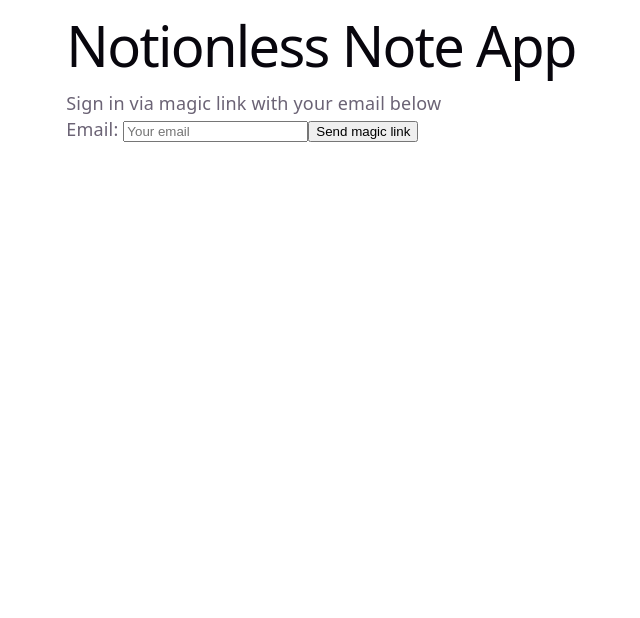
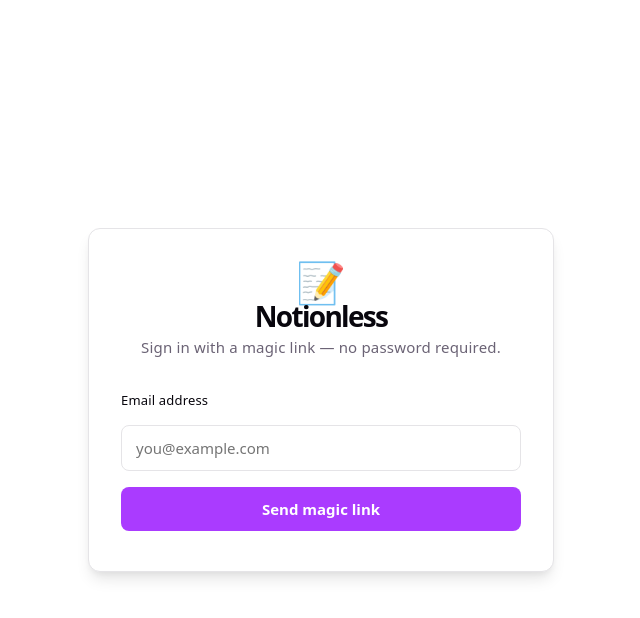
Before and after one commit to parwan-as/Notionless, a React (Vite) app: page /auth in a window 1280 px wide. Shown: the top 618 px of the page, without its empty margins (319-959 px from the left). Built offline with nearby package versions, Linux system fonts and the light colour scheme; no server answers.

Commit message:
improve auth UI and page link management

```diff
--- a/src/Node/BasicNode.tsx
+++ b/src/Node/BasicNode.tsx
@@ -36,6 +36,13 @@ export const BasicNode = ({
             nodeRef.current?.blur();
         }
     }, [isFocused]);
+
+    useEffect(() => {
+        if (nodeRef.current) {
+            nodeRef.current.textContent = node.value;
+        }
+        // eslint-disable-next-line react-hooks/exhaustive-deps
+    }, []);
 
     useEffect(() => {
         if (nodeRef.current && !isFocused) {
--- /dev/null
+++ b/src/auth/Auth.module.css
@@ -0,0 +1,109 @@
+.wrapper {
+    width: 100%;
+    min-height: 100svh;
+    display: flex;
+    justify-content: center;
+    align-items: center;
+    padding: 24px;
+    box-sizing: border-box;
+}
+
+.card {
+    width: 100%;
+    max-width: 400px;
+    padding: 40px 32px;
+    border: 1px solid var(--border);
+    border-radius: 12px;
+    background: var(--bg);
+    box-shadow: var(--shadow);
+    text-align: center;
+}
+
+.logo {
+    font-size: 40px;
+    margin-bottom: 8px;
+}
+
+.title {
+    font-size: 28px;
+    font-weight: 600;
+    color: var(--text-h);
+    margin: 0 0 8px;
+}
+
+.subtitle {
+    font-size: 15px;
+    color: var(--text);
+    margin: 0 0 28px;
+    line-height: 145%;
+}
+
+.form {
+    display: flex;
+    flex-direction: column;
+    gap: 12px;
+    text-align: left;
+}
+
+.label {
+    font-size: 13px;
+    font-weight: 500;
+    color: var(--text-h);
+}
+
+.input {
+    width: 100%;
+    padding: 12px 14px;
+    font-size: 15px;
+    font-family: inherit;
+    color: var(--text-h);
+    background: var(--bg);
+    border: 1px solid var(--border);
+    border-radius: 8px;
+    outline: none;
+    box-sizing: border-box;
+    transition: border-color 0.15s ease;
+}
+
+.input:focus {
+    border-color: var(--accent);
+}
+
+.button {
+    margin-top: 4px;
+    padding: 12px 14px;
+    font-size: 15px;
+    font-weight: 600;
+    font-family: inherit;
+    color: #fff;
+    background: var(--accent);
+    border: none;
+    border-radius: 8px;
+    cursor: pointer;
+    transition: opacity 0.15s ease;
+}
+
+.button:hover {
+    opacity: 0.9;
+}
+
+.button:disabled {
+    opacity: 0.6;
+    cursor: not-allowed;
+}
+
+.sent {
+    padding: 16px;
+    border-radius: 8px;
+    background: var(--accent-bg);
+    border: 1px solid var(--accent-border);
+    color: var(--text-h);
+    font-size: 15px;
+    line-height: 145%;
+}
+
+.error {
+    color: #e5484d;
+    font-size: 13px;
+    margin: 0;
+}
--- a/src/auth/Auth.tsx
+++ b/src/auth/Auth.tsx
@@ -1,55 +1,72 @@
-import { useState, type FormEvent} from "react"
+import { useState, type FormEvent } from "react"
 import { useAuthSession } from "./useAuthSession"
 import { Navigate } from "react-router-dom"
-import styles from "../utils.module.css"
 import { supabase } from "../supabaseClient"
+import styles from "./Auth.module.css"
 
 export const Auth = () => {
     const [loading, setLoading] = useState(false)
     const [email, setEmail] = useState("")
+    const [sent, setSent] = useState(false)
+    const [error, setError] = useState("")
     const { session } = useAuthSession()
 
     const handleLogin = async (e: FormEvent<HTMLFormElement>) => {
         e.preventDefault()
-
+        setError("")
         try {
             setLoading(true)
-            const { error } = await supabase.auth.signInWithOtp({ email })
-            if(error) throw error
-            alert("CHeck your email for the login link!")
-        } catch (error){
-            alert(error)
+            const { error } = await supabase.auth.signInWithOtp({
+                email,
+                options: { emailRedirectTo: window.location.origin },
+            })
+            if (error) throw error
+            setSent(true)
+        } catch (err) {
+            setError(err instanceof Error ? err.message : "Something went wrong")
         } finally {
             setLoading(false)
         }
     }
 
-    if(session){
+    if (session) {
         return <Navigate to="/" />
     }
 
     return (
-        <div className={styles.centeredFlex}>
-            <div>
-                <h1>Notionless Note App</h1>
-                <p>Sign in via magic link with your email below</p>
-                {loading ? ("Sending magic link...") : (
-                    <form onSubmit={handleLogin}>
-                        <label htmlFor="email">Email: </label>
+        <div className={styles.wrapper}>
+            <div className={styles.card}>
+                <div className={styles.logo}>📝</div>
+                <h1 className={styles.title}>Notionless</h1>
+                <p className={styles.subtitle}>
+                    Sign in with a magic link — no password required.
+                </p>
+
+                {sent ? (
+                    <div className={styles.sent}>
+                        Check <strong>{email}</strong> for your login link ✨
+                    </div>
+                ) : (
+                    <form className={styles.form} onSubmit={handleLogin}>
+                        <label className={styles.label} htmlFor="email">
+                            Email address
+                        </label>
                         <input
+                            className={styles.input}
                             type="email"
                             id="email"
                             value={email}
-                            onChange={e => setEmail(e.target.value)}
-                            placeholder="Your email"
+                            onChange={(e) => setEmail(e.target.value)}
+                            placeholder="you@example.com"
+                            required
                         />
-                        <button>
-                            Send magic link
+                        {error && <p className={styles.error}>{error}</p>}
+                        <button className={styles.button} disabled={loading}>
+                            {loading ? "Sending magic link…" : "Send magic link"}
                         </button>
                     </form>
                 )}
             </div>
         </div>
     )
-
 }
--- a/src/auth/AuthSessionContext.tsx
+++ b/src/auth/AuthSessionContext.tsx
@@ -11,11 +11,17 @@ export const AuthSessionProvider = ({ children }: AuthSessionProviderProps) => {
     const [loading, setLoading] = useState(true)
 
     useEffect(() => {
-        supabase.auth.getSession().then(({ data, error }) => {
-            if (error) console.log(error)
-            setSession(data.session)
-            setLoading(false)
-        })
+        const hasAuthInUrl =
+            window.location.hash.includes("access_token") ||
+            window.location.search.includes("code=")
+
+        if (!hasAuthInUrl) {
+            supabase.auth.getSession().then(({ data, error }) => {
+                if (error) console.log(error)
+                setSession(data.session)
+                setLoading(false)
+            })
+        }
 
         const { data: { subscription } } = supabase.auth.onAuthStateChange((_event, session) => {
             setSession(session)
--- a/src/utils/updatePage.ts
+++ b/src/utils/updatePage.ts
@@ -4,7 +4,13 @@ import { debounce } from "./debounce";
 
 export const updatePage = debounce(
     async (page: Partial<Page> & Pick<Page, "id">) => {
-        await supabase.from("pages").update(page).eq("id", page.id);
+        const { data, error } = await supabase
+            .from("pages")
+            .update(page)
+            .eq("id", page.id)
+            .select();
+        if (error) console.error("Failed to save page:", error);
+        else if (!data?.length) console.warn("Save affected 0 rows — likely a missing UPDATE RLS policy");
     },
     500
 );
```
